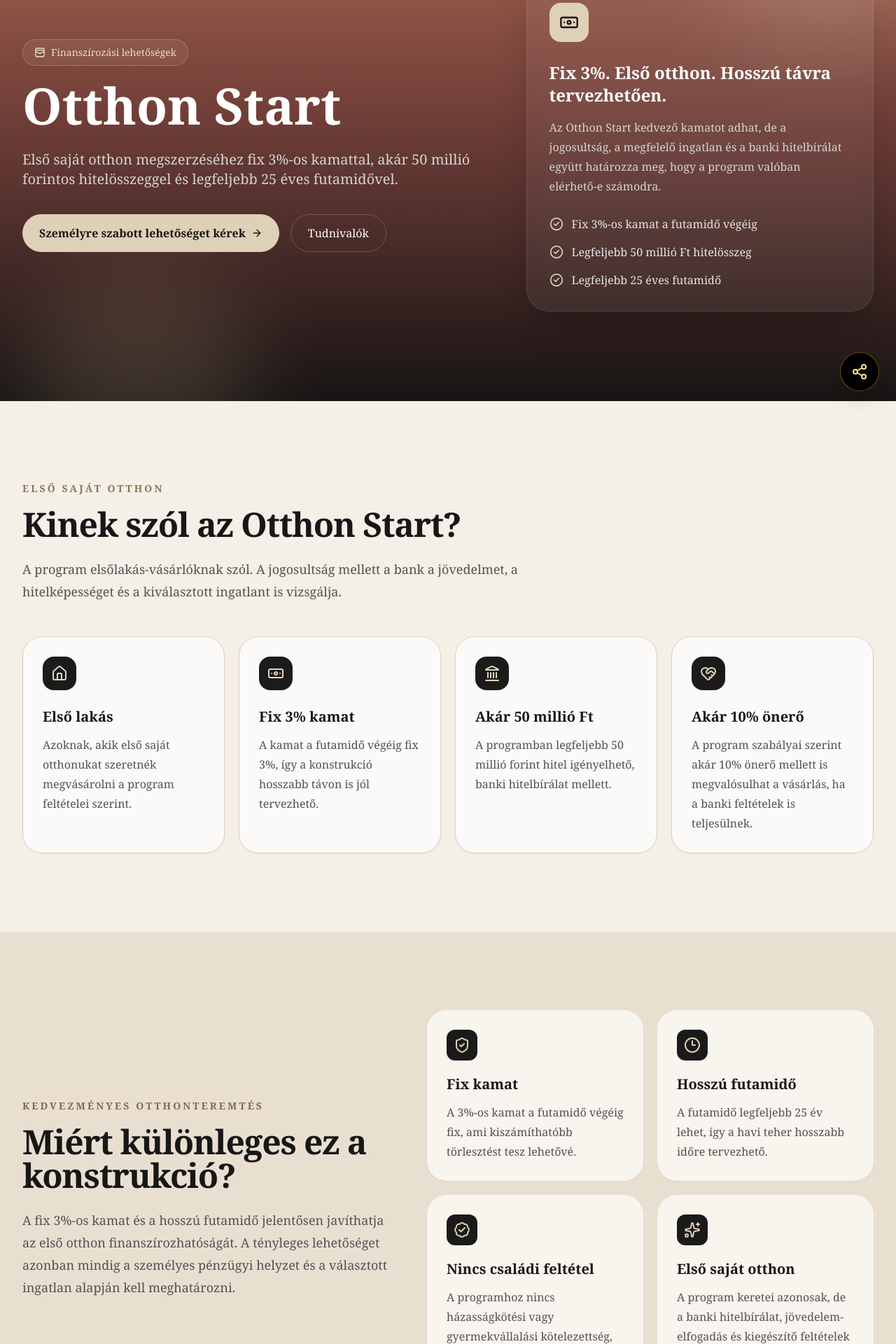
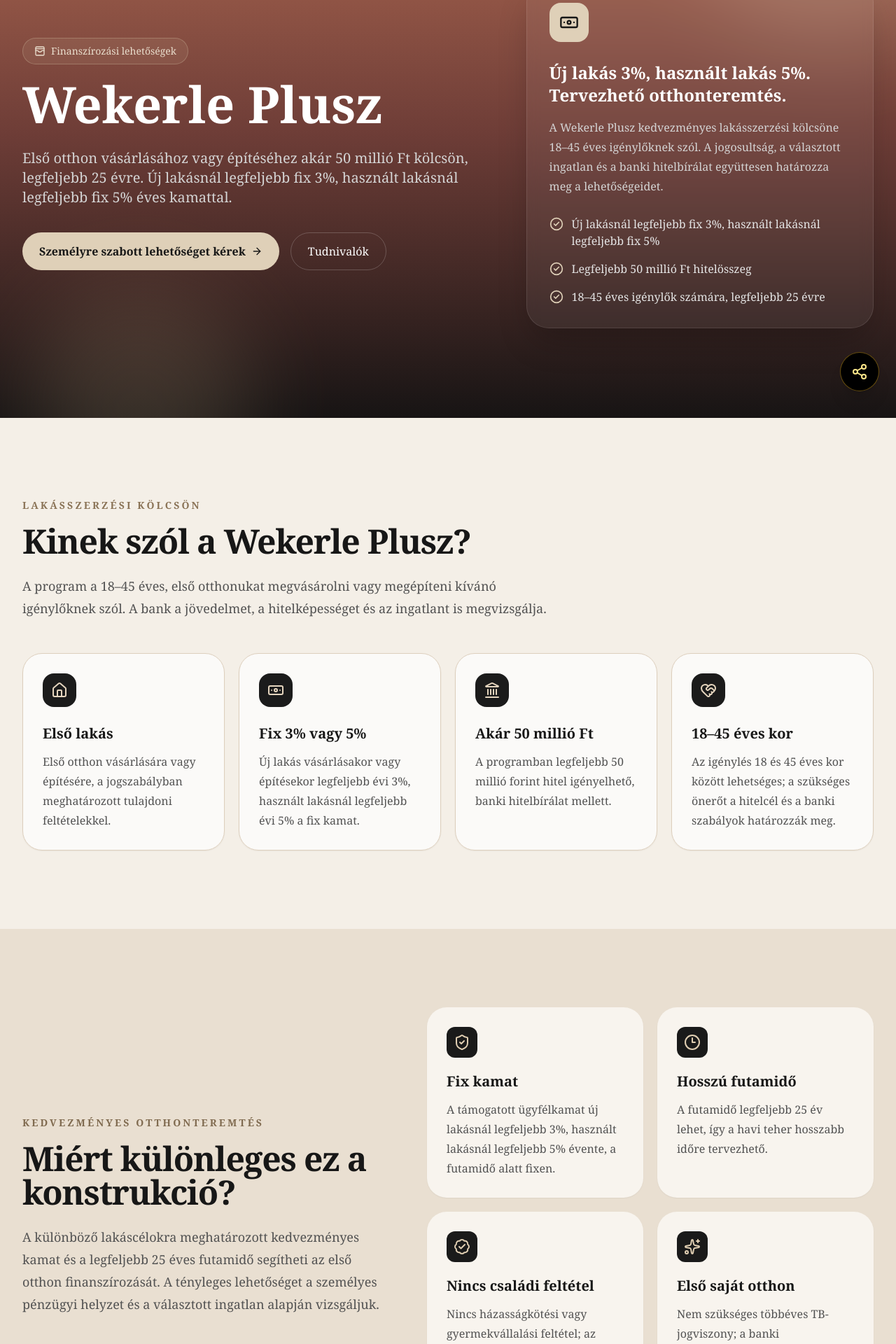
Before and after one commit to keszthelyiconsulting-hue/keszthelyi-penzugy, a Next.js app: page /penzugy/otthonteremtes/otthon-start in a window 1280 px wide. Shown: the part 217-2137 px from the top of the page at 70% size. Built offline with nearby package versions, Linux system fonts and the light colour scheme.

Commit message:
Rename OtthonStartPage to WekerlePlusPage

```diff
--- a/app/penzugy/otthonteremtes/otthon-start/page.tsx
+++ b/app/penzugy/otthonteremtes/otthon-start/page.tsx
@@ -19,7 +19,7 @@
   WalletCards,
 } from "lucide-react";
 
-export default function OtthonStartPage() {
+export default function WekerlePlusPage() {
   const [consent, setConsent] = useState(false);
   const [isSending, setIsSending] = useState(false);
   const [submitMessage, setSubmitMessage] = useState("");
@@ -135,11 +135,11 @@
               </div>
 
               <h1 className="max-w-4xl text-4xl font-semibold leading-tight sm:text-5xl lg:text-7xl">
-                Otthon Start
+                Wekerle Plusz
               </h1>
 
               <p className="mt-7 max-w-2xl text-lg leading-8 text-neutral-300 sm:text-xl">
-                Első saját otthon megszerzéséhez fix 3%-os kamattal, akár 50 millió forintos hitelösszeggel és legfeljebb 25 éves futamidővel.
+                Első otthon vásárlásához vagy építéséhez akár 50 millió Ft kölcsön, legfeljebb 25 évre. Új lakásnál legfeljebb fix 3%, használt lakásnál legfeljebb fix 5% éves kamattal.
               </p>
 
               <div className="mt-9 flex flex-wrap gap-4">
@@ -167,18 +167,18 @@
                 </div>
 
                 <h2 className="text-2xl font-semibold">
-                  Fix 3%. Első otthon. Hosszú távra tervezhetően.
+                  Új lakás 3%, használt lakás 5%. Tervezhető otthonteremtés.
                 </h2>
 
                 <p className="mt-4 leading-7 text-neutral-300">
-                  Az Otthon Start kedvező kamatot adhat, de a jogosultság, a megfelelő ingatlan és a banki hitelbírálat együtt határozza meg, hogy a program valóban elérhető-e számodra.
+                  A Wekerle Plusz kedvezményes lakásszerzési kölcsöne 18–45 éves igénylőknek szól. A jogosultság, a választott ingatlan és a banki hitelbírálat együttesen határozza meg a lehetőségeidet.
                 </p>
 
                 <div className="mt-7 space-y-4">
                   {[
-                    "Fix 3%-os kamat a futamidő végéig",
+                    "Új lakásnál legfeljebb fix 3%, használt lakásnál legfeljebb fix 5%",
                     "Legfeljebb 50 millió Ft hitelösszeg",
-                    "Legfeljebb 25 éves futamidő",
+                    "18–45 éves igénylők számára, legfeljebb 25 évre",
                   ].map((item) => (
                     <div key={item} className="flex gap-3">
                       <CheckCircle2 className="mt-0.5 h-5 w-5 shrink-0 text-[#dfd0b8]" />
@@ -197,15 +197,15 @@
         <div className="mx-auto max-w-7xl">
           <div className="max-w-3xl">
             <span className="text-sm font-semibold uppercase tracking-[0.22em] text-[#8a7356]">
-              Első saját otthon
+              Lakásszerzési kölcsön
             </span>
 
             <h2 className="mt-4 text-3xl font-semibold tracking-tight sm:text-4xl lg:text-5xl">
-              Kinek szól az Otthon Start?
+              Kinek szól a Wekerle Plusz?
             </h2>
 
             <p className="mt-6 text-lg leading-8 text-neutral-600">
-              A program elsőlakás-vásárlóknak szól. A jogosultság mellett a bank a jövedelmet, a hitelképességet és a kiválasztott ingatlant is vizsgálja.
+              A program a 18–45 éves, első otthonukat megvásárolni vagy megépíteni kívánó igénylőknek szól. A bank a jövedelmet, a hitelképességet és az ingatlant is megvizsgálja.
             </p>
           </div>
 
@@ -213,13 +213,13 @@
             <InfoCard
               icon={<Home className="h-6 w-6" />}
               title="Első lakás"
-              text="Azoknak, akik első saját otthonukat szeretnék megvásárolni a program feltételei szerint."
+              text="Első otthon vásárlására vagy építésére, a jogszabályban meghatározott tulajdoni feltételekkel."
             />
 
             <InfoCard
               icon={<Banknote className="h-6 w-6" />}
-              title="Fix 3% kamat"
-              text="A kamat a futamidő végéig fix 3%, így a konstrukció hosszabb távon is jól tervezhető."
+              title="Fix 3% vagy 5%"
+              text="Új lakás vásárlásakor vagy építésekor legfeljebb évi 3%, használt lakásnál legfeljebb évi 5% a fix kamat."
             />
 
             <InfoCard
@@ -230,8 +230,8 @@
 
             <InfoCard
               icon={<HeartHandshake className="h-6 w-6" />}
-              title="Akár 10% önerő"
-              text="A program szabályai szerint akár 10% önerő mellett is megvalósulhat a vásárlás, ha a banki feltételek is teljesülnek."
+              title="18–45 éves kor"
+              text="Az igénylés 18 és 45 éves kor között lehetséges; a szükséges önerőt a hitelcél és a banki szabályok határozzák meg."
             />
           </div>
         </div>
@@ -250,7 +250,7 @@
             </h2>
 
             <p className="mt-6 text-lg leading-8 text-neutral-600">
-              A fix 3%-os kamat és a hosszú futamidő jelentősen javíthatja az első otthon finanszírozhatóságát. A tényleges lehetőséget azonban mindig a személyes pénzügyi helyzet és a választott ingatlan alapján kell meghatározni.
+              A különböző lakáscélokra meghatározott kedvezményes kamat és a legfeljebb 25 éves futamidő segítheti az első otthon finanszírozását. A tényleges lehetőséget a személyes pénzügyi helyzet és a választott ingatlan alapján vizsgáljuk.
             </p>
           </div>
 
@@ -258,7 +258,7 @@
             <Benefit
               icon={<ShieldCheck />}
               title="Fix kamat"
-              text="A 3%-os kamat a futamidő végéig fix, ami kiszámíthatóbb törlesztést tesz lehetővé."
+              text="A támogatott ügyfélkamat új lakásnál legfeljebb 3%, használt lakásnál legfeljebb 5% évente, a futamidő alatt fixen."
             />
 
             <Benefit
@@ -270,13 +270,13 @@
             <Benefit
               icon={<BadgeCheck />}
               title="Nincs családi feltétel"
-              text="A programhoz nincs házasságkötési vagy gyermekvállalási kötelezettség, és nincs felső korhatár."
+              text="Nincs házasságkötési vagy gyermekvállalási feltétel; az igénylők életkora 18–45 év."
             />
 
             <Benefit
               icon={<Sparkles />}
               title="Első saját otthon"
-              text="A program keretei azonosak, de a banki hitelbírálat, jövedelem-elfogadás és kiegészítő feltételek eltérhetnek."
+              text="Nem szükséges többéves TB-jogviszony; a banki hitelképességi és ingatlanfeltételek továbbra is érvényesek."
             />
           </div>
         </div>
@@ -292,14 +292,14 @@
               </div>
 
               <h2 className="text-3xl font-semibold tracking-tight sm:text-4xl lg:text-5xl">
-                Otthon Start.
+                Wekerle Plusz.
                 <span className="block text-[#e5d7c3]">
-                  Egy nagy lépés az első otthon felé.
+                  Új lehetőség az első otthon felé.
                 </span>
               </h2>
 
               <p className="mt-6 max-w-xl text-lg leading-8 text-neutral-200">
-                A program szabályai adottak, de az egyes bankok hitelbírálata és ügyfélminősítése eltérhet. Ezért érdemes több bank lehetőségét is áttekinteni.
+                Az állami program feltételei mellett a bankok hitelbírálata, díjai és ügyfélminősítése eltérhetnek. Érdemes a rendelkezésre álló ajánlatokat összevetni.
               </p>
             </div>
 
@@ -308,7 +308,7 @@
                 <ComparisonRow
                   number="01"
                   title="Megismerjük az igényt"
-                  text="Megnézzük, hogy az elsőlakás-vásárlói feltételek és a személyes körülményeid alapján szóba jöhet-e a program."
+                  text="Megvizsgáljuk az életkort, a lakástulajdoni előzményeket és azt, hogy a választott hitelcél megfelelhet-e a programnak."
                 />
 
                 <ComparisonRow
@@ -344,7 +344,7 @@
             </span>
 
             <h2 className="mt-4 text-3xl font-semibold tracking-tight sm:text-4xl lg:text-5xl">
-              Az Otthon Start jogosultsága mindig egyedi
+              A Wekerle Plusz jogosultsága mindig egyedi
             </h2>
 
             <p className="mt-6 text-lg leading-8 text-neutral-600">
@@ -361,8 +361,8 @@
 
             <ConditionCard
               number="02"
-              title="TB-jogviszony és jövedelem"
-              text="Legalább kétéves magyarországi TB-jogviszony szükséges, és a bank a jövedelmet, valamint a meglévő havi kötelezettségeket is vizsgálja."
+              title="Jövedelem és hitelképesség"
+              text="A programhoz nem szükséges többéves TB-jogviszony, de a bank megvizsgálja az igazolt jövedelmet és a meglévő kötelezettségeket."
             />
 
             <ConditionCard
@@ -377,7 +377,7 @@
               <FileText className="mt-1 h-6 w-6 shrink-0 text-[#897154]" />
 
               <p className="leading-7 text-neutral-600">
-                Az oldalon szereplő információk tájékoztató jellegűek. A pontos jogosultságot, hitelösszeget és havi törlesztést az aktuális jogszabályi, banki és személyes feltételek alapján lehet meghatározni.
+                Az ingatlanban az első öt évben életvitelszerűen bent kell lakni, és a bérbeadás nem megengedett. Az oldalon szereplő információk tájékoztató jellegűek; a pontos jogosultságot, hitelösszeget és törlesztést az aktuális jogszabályi, banki és személyes feltételek határozzák meg.
               </p>
             </div>
           </div>
@@ -411,7 +411,7 @@
                   </div>
 
                   <h2 className="mt-5 max-w-md text-3xl font-semibold leading-tight text-white sm:text-4xl">
-                    Nézzük meg, elérhető-e számodra az Otthon Start.
+                    Nézzük meg, elérhető-e számodra a Wekerle Plusz.
                   </h2>
 
                   <p className="mt-4 max-w-md leading-7 text-white/85">
@@ -500,7 +500,7 @@
                       id="amount"
                       name="amount"
                       type="text"
-                      placeholder="Pl. 3 000 000 Ft"
+                      placeholder="Pl. 30 000 000 Ft"
                       className="w-full rounded-2xl border border-[#d9cdbd] bg-white px-4 py-3.5 outline-none transition focus:border-[#8e7658] focus:ring-2 focus:ring-[#8e7658]/10"
                     />
                   </div>
@@ -568,7 +568,7 @@
       {/* FOOTER NOTE */}
       <section className="bg-[#101010] px-6 py-8 text-neutral-500 lg:px-8">
         <div className="mx-auto max-w-7xl text-center text-xs leading-6">
-          A tájékoztatás nem minősül konkrét hitelajánlatnak. A finanszírozás
+          A Wekerle Plusz feltételeit a 298/2026. (X. 27.) Korm. rendelet szabályozza. A tájékoztatás nem minősül konkrét hitelajánlatnak. A finanszírozás
           feltételei minden esetben a választott pénzügyi intézmény aktuális
           szabályaitól és az egyedi hitelbírálattól függenek.
         </div>
```
